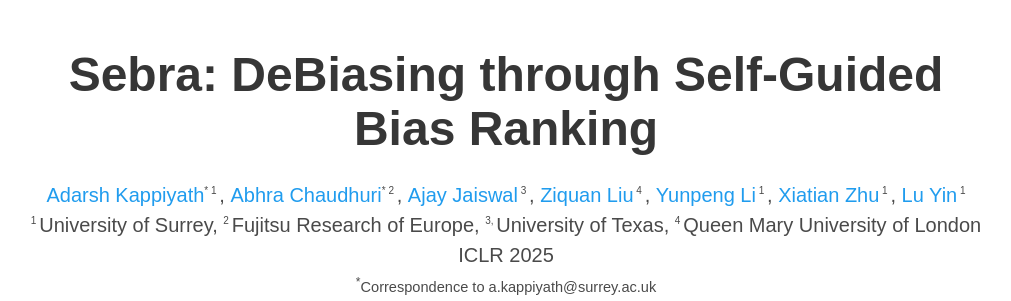
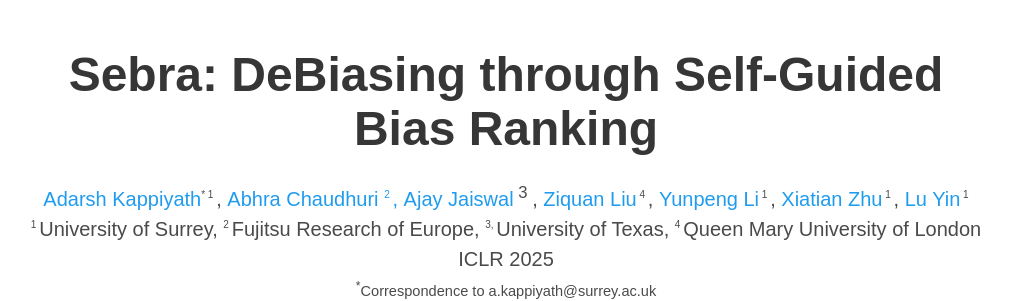
Before and after one commit to kadarsh22/sebra_iclr25, a plain HTML site: page index.html in a window 1280 px wide. Shown: the top 301 px of the page, without its empty margins (134-1145 px from the left). Drawn offline with nearby package versions, Linux system fonts and the light colour scheme; some icons are missing; a web font is replaced by a local one.

Commit message:
updated correspondence

```diff
--- a/index.html
+++ b/index.html
@@ -58,7 +58,7 @@
               <span class="author-block">
                 <a href="https://kadarsh22.github.io/" target="_blank">Adarsh Kappiyath</a><sup>*</sup><sup> 1 </sup>,</span>
                 <span class="author-block">
-                  <a href="https://sites.google.com/view/abhrachaudhuri/" target="_blank">Abhra Chaudhuri</a><sup>*</sup><sup> 2 </sup>,</span>
+                  <a href="https://sites.google.com/view/abhrachaudhuri/" target="_blank">Abhra Chaudhuri <sup> 2 </sup>, </span>
                   <span class="author-block">
                     <a href="https://ajay1994.github.io/" target="_blank">Ajay Jaiswal</a><sup> 3 </sup> ,</span>
                   <span class="author-block">
```
